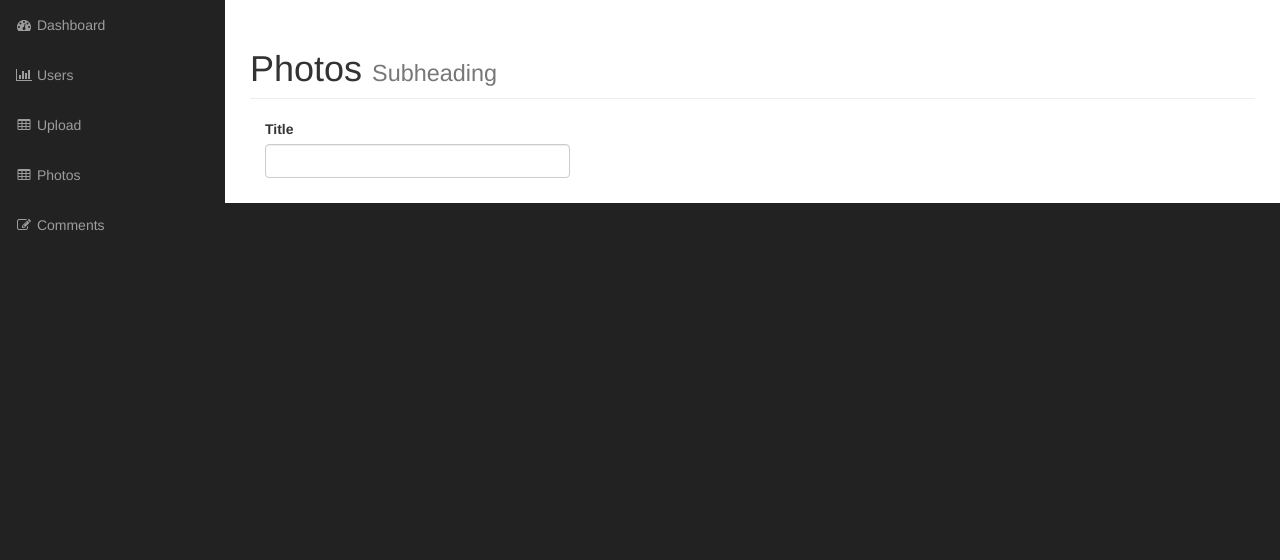
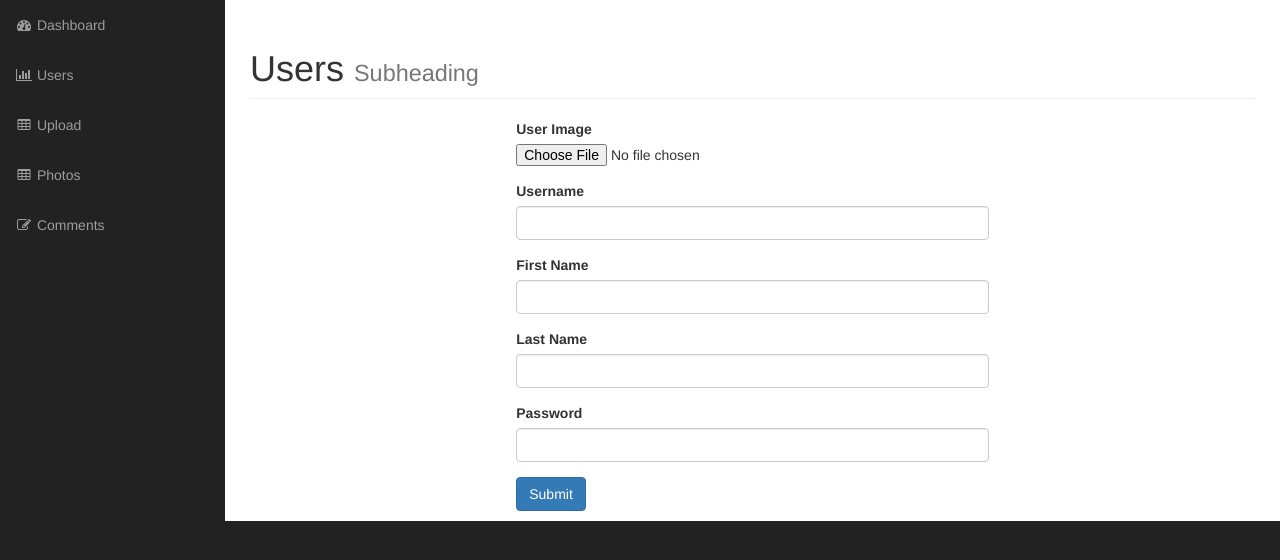
Before and after one commit to tund136/gallery-php, a PHP site: page /admin/add_user.php in a window 1280 px wide. Shown: the part 51-611 px from the top of the page. Run offline with PHP 8.4, Linux system fonts and the light colour scheme; the visitor is signed in with stand-in values (Sample User, id 1); grey boxes labelled with a size stand in for pictures from a placeholder-image service; some libraries are stand-ins or nearby versions.

Commit message:
Modified admin/add_user.php file

```diff
--- a/admin/add_user.php
+++ b/admin/add_user.php
@@ -4,15 +4,21 @@
 <?php
 $message = "";
 
-if(isset($_POST['update'])) {
-    if($photo) {
-        $photo->title = $_POST['title'];
-        $photo->description = $_POST['description'];
+$user = new User();
+if(isset($_POST['create'])) {
+    if($user) {
+        $user->username = $_POST['username'];
+        $user->first_name = $_POST['first_name'];
+        $user->last_name = $_POST['last_name'];
+        $user->password = $_POST['password'];
 
-        $photo->save();
-        $message = "Update Successfully!";
+        $user->setFile($_FILES['user_image']);
+
+        $user->saveUserAndImage();
+        $message = "Create Successfully!";
     }
 }
+
 ?>
 
 <!-- Navigation -->
@@ -33,16 +39,37 @@ if(isset($_POST['update'])) {
         <div class="row">
             <div class="col-lg-12">
                 <h1 class="page-header">
-                    Photos
+                    Users
                     <small>Subheading</small>
                 </h1>
-                <form action="" method="post">
-                    <div class="col-md-4">
+                <form action="" method="post" enctype="multipart/form-data">
+                    <div class="col-md-6 col-md-offset-3">
                         <?php echo $message; ?>
                         <div class="form-group">
-                            <label for="title">Title</label>
-                            <input type="text" name="title" class="form-control">
+                            <label for="user_image">User Image</label>
+                            <input type="file" name="user_image">
                         </div>
+                        <div class="form-group">
+                            <label for="username">Username</label>
+                            <input type="text" name="username" class="form-control" required>
+                        </div>
+
+                        <div class="form-group">
+                            <label for="first_name">First Name</label>
+                            <input type="text" name="first_name" class="form-control" required>
+                        </div>
+
+                        <div class="form-group">
+                            <label for="last_name">Last Name</label>
+                            <input type="text" name="last_name" class="form-control" required>
+                        </div>
+
+                        <div class="form-group">
+                            <label for="password">Password</label>
+                            <input type="password" name="password" class="form-control" required>
+                        </div>
+
+                        <input type="submit" name="create" class="btn btn-primary ">
                     </div>
                 </form>
             </div>
```
